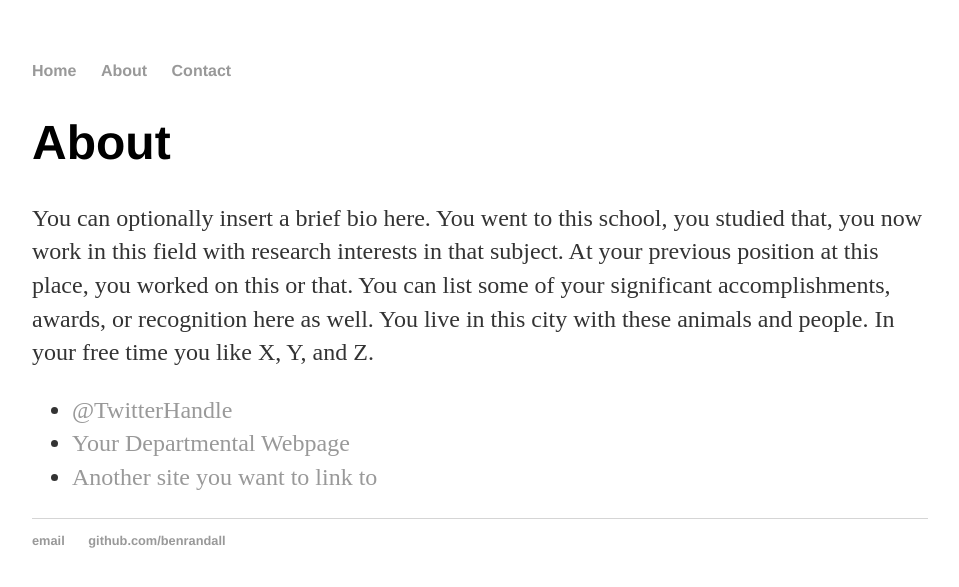
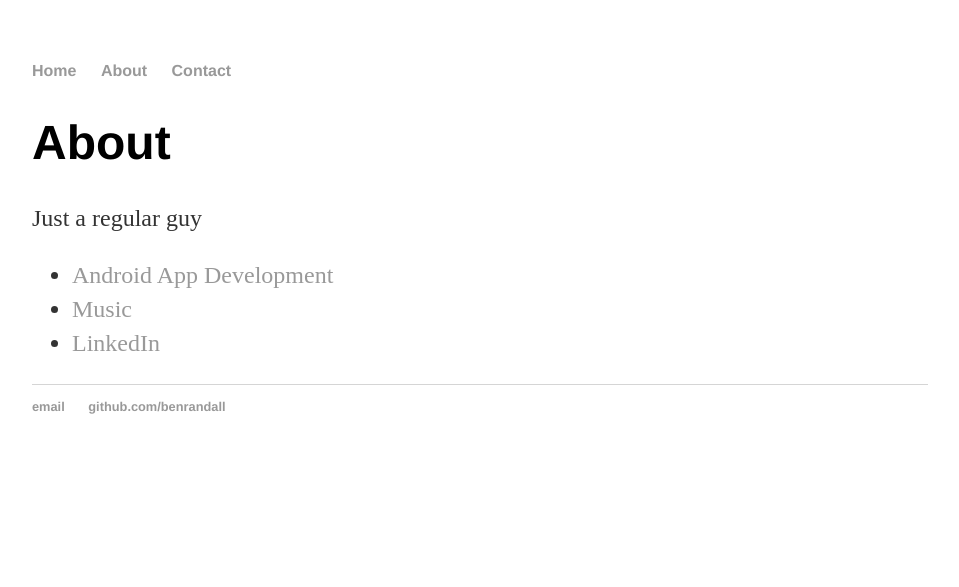
Before and after one commit to benrandall/benrandall.github.io, a Jekyll site: the page built from about/index.html, in a window 1280 px wide. Shown: the top 587 px of the page, without its empty margins (160-1119 px from the left). Built offline with Jekyll 4.4.1, drawn with Linux system fonts in a browser that asks for light colours.

Commit message:
more personalization

```diff
--- a/about/index.html
+++ b/about/index.html
@@ -1,15 +1,15 @@
 ---
 layout: default
-title: About Hank Quinlan
+title: About
 ---
 
 		<div class="about">
 			<h1>About</h1>
-			<p>You can optionally insert a brief bio here. You went to this school, you studied that, you now work in this field with research interests in that subject. At your previous position at this place, you worked on this or that. You can list some of your significant accomplishments, awards, or recognition here as well. You live in this city with these animals and people. In your free time you like X, Y, and Z.</p>
+			<p>Just a regular guy</p>
 
 			<ul class="contacts">
-				<li><a href="#">@TwitterHandle</a></li>
-				<li><a href="#">Your Departmental Webpage</a></li>
-				<li><a href="#">Another site you want to link to</a></li>
+				<li><a href="https://play.google.com/store/apps/developer?id=%E2%88%9E%20Infinity%20Games&hl=en">Android App Development</a></li>
+				<li><a href="https://bengrs.bandcamp.com/">Music</a></li>
+				<li><a href="https://www.linkedin.com/in/benjamin-randall-ba3a55104/">LinkedIn</a></li>
 				</ul>
 		</div>
--- a/contact/index.html
+++ b/contact/index.html
@@ -7,7 +7,7 @@ title: Contact
 		<!--<a href="#" class="download" title="Download CV as PDF">Download CV</a>-->
 					<h1>Ben Randall</h1>
 					<address>
-					<strong>Affiliation</strong><br>
+					<strong>Mailing Address</strong><br>
 					2806 San Gabriel St<br>
 					Austin, TX 78705<br>
 					Phone: (214) 507-5583
--- a/css/main.css
+++ b/css/main.css
@@ -20,10 +20,10 @@ footer { border-top: 1px solid #d5d5d5; font-size: .8em; }
 ul.posts { margin: 20px auto 40px; font-size: 1.5em; }
 ul.posts li { list-style: none; }
 
-/* CV */
-.cv { margin: 0px 0px 60px; }
-.cv h1 { font-size: 3em; }
-.cv h2 { font-size: 2em; }
-.cv address, .cv .download { font-family: 'Helvetica', 'Arial', 'Sans-Serif'; }
-.cv address, .cv p { font-size: 1.2em; }
-.cv .download { float: right; font-size: .8em; text-transform: uppercase; }
+/* Contact */
+.contact { margin: 0px 0px 60px; }
+.contact h1 { font-size: 3em; }
+.contact h2 { font-size: 2em; }
+.contact address, .contact .download { font-family: 'Helvetica', 'Arial', 'Sans-Serif'; }
+.contact address, .contact p { font-size: 1.2em; }
+.contact .download { float: right; font-size: .8em; text-transform: uppercase; }
```
